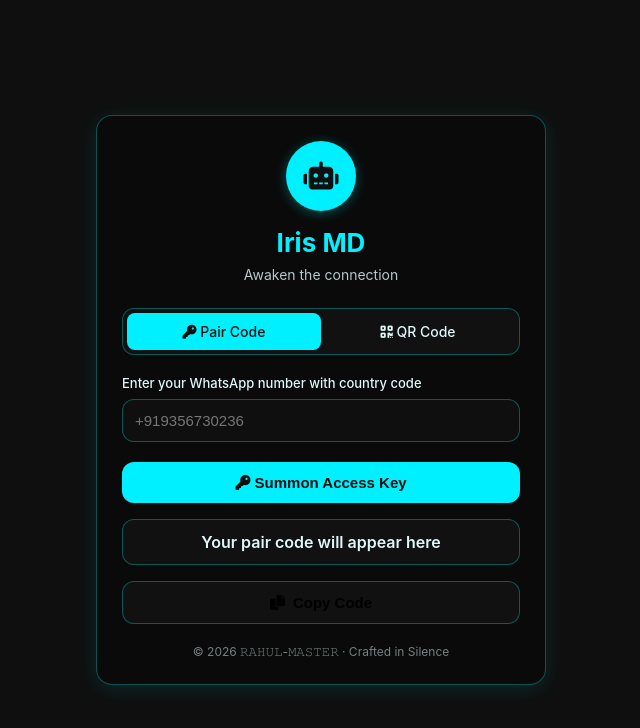
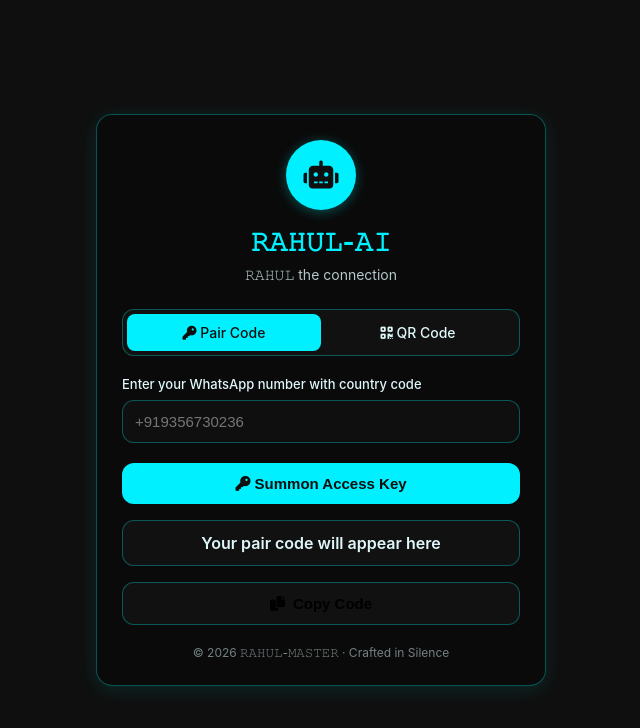
Before and after one commit to rahulbotmaster1/qr-pair-, a website: page pair.html in a window 1280 px wide. Shown: the whole page, without its empty margins (319-959 px from the left). Drawn offline with nearby package versions, Linux system fonts and the light colour scheme.

Commit message:
Update pair.html

```diff
--- a/pair.html
+++ b/pair.html
@@ -190,8 +190,8 @@
   <div class="container">
     <div class="header">
       <div class="logo"><i class="fas fa-robot"></i></div>
-      <h1 class="title">Iris MD</h1>
-      <p class="subtitle">Awaken the connection</p>
+      <h1 class="title">𝚁𝙰𝙷𝚄𝙻-𝙰𝙸</h1>
+      <p class="subtitle">𝚁𝙰𝙷𝚄𝙻 the connection</p>
     </div>
 
     <div class="toggle-container">
```
